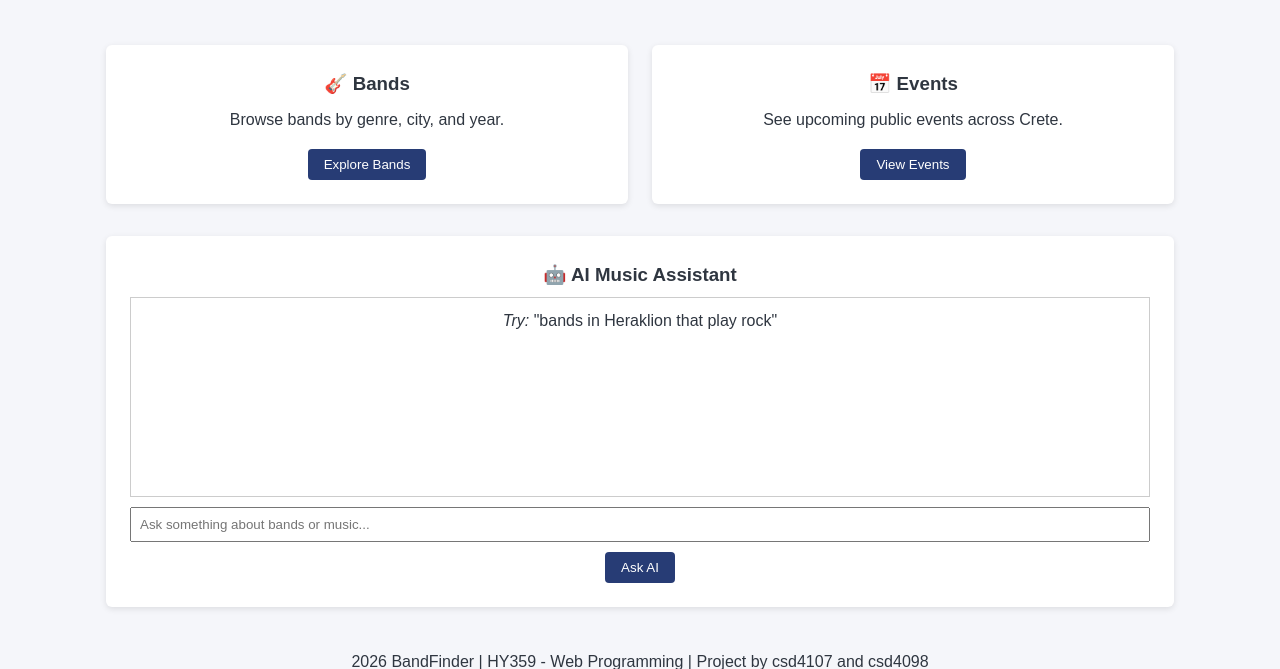
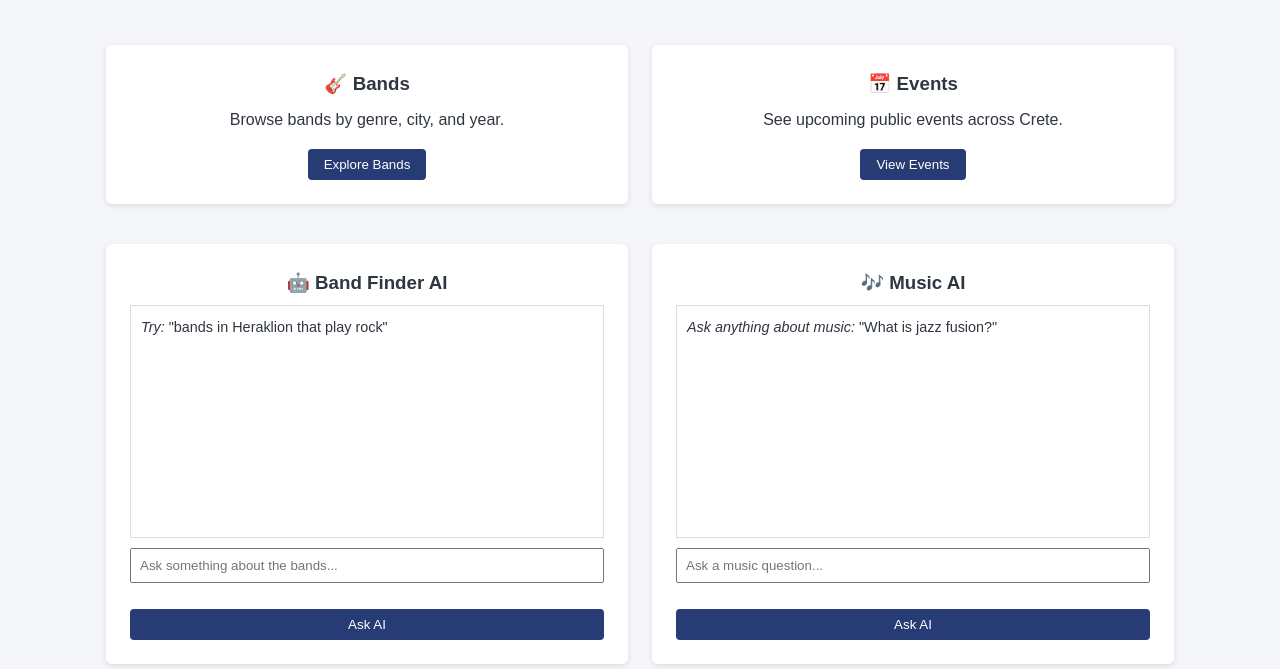
Before and after one commit to MichalisSk/Project_band_finder, a website: page public/main.html in a window 1280 px wide. Shown: the part 203-872 px from the top of the page. Drawn offline with Linux system fonts and the light colour scheme; no server answers.

Commit message:
Added 2nd AI chatbox for music questions

```diff
--- a/public/css/styles.css
+++ b/public/css/styles.css
@@ -18,7 +18,7 @@ a {
   color: inherit;
 }
 
-/* NAVBAR (already used by main.html) */
+/* NAVBAR  */
 .navbar {
   display: flex;
   justify-content: space-between;
@@ -71,6 +71,51 @@ a {
   border-radius: 6px;
   box-shadow: 0 2px 6px rgba(0,0,0,0.1);
   text-align: center;
+}
+
+/* AI CHATBOTS LAYOUT */
+.ai-grid {
+  display: grid;
+  grid-template-columns: repeat(2, 1fr);
+  gap: 1.5rem;
+  margin-top: 2.5rem;
+  max-width: 100%;
+}
+
+/* Same size cards */
+.ai-card {
+  display: flex;
+  flex-direction: column;
+  height: 420px; /* 🔑 control total size */
+}
+
+/* Chat output box */
+.chat-box {
+  flex: 1;
+  overflow-y: auto;
+  border: 1px solid #dcdde1;
+  padding: 10px;
+  margin-bottom: 10px;
+  text-align: left;
+  font-size: 0.9rem;
+}
+
+/* Inputs */
+.chat-input {
+  width: 100%;
+  padding: 8px;
+  margin-bottom: 10px;
+}
+
+/* Mobile responsiveness */
+@media (max-width: 768px) {
+  .ai-grid {
+    grid-template-columns: 1fr;
+  }
+
+  .ai-card {
+    height: 380px;
+  }
 }
 
 .card h3 {
@@ -397,3 +442,8 @@ body h2 {
 .footer-links a {
   color: inherit;
 }
+
+#fire{
+  font-weight: bold;
+  color:#c23616
+}
--- a/public/js/ai.js
+++ b/public/js/ai.js
@@ -38,3 +38,33 @@ function sendAIQuery() {
       output.innerHTML += `<p style="color:red;">AI error</p>`;
     });
 }
+
+function sendMusicChat() {
+  const input = document.getElementById("musicChatInput");
+  const output = document.getElementById("musicChatOutput");
+
+  const question = input.value.trim();
+  if (!question) return;
+
+  output.innerHTML += `<p><strong>You:</strong> ${question}</p>`;
+  input.value = "";
+
+  fetch('/ai/music-chat', {
+    method: 'POST',
+    headers: { 'Content-Type': 'application/json' },
+    body: JSON.stringify({ question })
+  })
+    .then(res => res.json())
+    .then(data => {
+      if (data.error) {
+        output.innerHTML += `<p style="color:red;">${data.error}</p>`;
+        return;
+      }
+
+      output.innerHTML += `<p><strong>AI:</strong> ${data.answer}</p>`;
+      output.scrollTop = output.scrollHeight;
+    })
+    .catch(() => {
+      output.innerHTML += `<p style="color:red;">AI error</p>`;
+    });
+}
--- a/public/main.html
+++ b/public/main.html
@@ -42,24 +42,42 @@
 
     </section>
 
-    <section class="card" style="margin-top: 2rem;">
-      <h3>🤖 AI Music Assistant</h3>
+    <section class="ai-grid">
 
-    <div id="chatOutput"
-      style="height: 200px; overflow-y: auto; border: 1px solid #ccc; padding: 10px; margin-bottom: 10px;">
+  <section class="card ai-card">
+    <h3>🤖 Band Finder AI</h3>
+
+    <div id="chatOutput" class="chat-box">
       <p><em>Try:</em> "bands in Heraklion that play rock"</p>
     </div>
 
     <input
       type="text"
       id="chatInput"
-      placeholder="Ask something about bands or music..."
-      style="width: 100%; padding: 8px;">
+      placeholder="Ask something about the bands..."
+      class="chat-input">
 
-    <button style="margin-top: 10px;" onclick="sendAIQuery()">
-      Ask AI
-    </button>
+    <button onclick="sendAIQuery()">Ask AI</button>
+  </section>
+
+  <section class="card ai-card">
+    <h3>🎶 Music AI</h3>
+
+    <div id="musicChatOutput" class="chat-box">
+      <p><em>Ask anything about music:</em> "What is jazz fusion?"</p>
+    </div>
+
+    <input
+      type="text"
+      id="musicChatInput"
+      placeholder="Ask a music question..."
+      class="chat-input">
+
+    <button onclick="sendMusicChat()">Ask AI</button>
+  </section>
+
 </section>
+
 
   </main>
 
@@ -69,7 +87,7 @@
       <a href="https://www.facebook.com" target="_blank" aria-label="Facebook">
         <img src="images/facebook.png" alt="Facebook">
       </a>
-
+      <a href="https://civilprotection.gov.gr/xartis" id="fire"> | Fire Prediction | </a>
       <a href="https://x.com" target="_blank" aria-label="X">
         <img src="images/x.png" alt="X">
       </a>
```
Also changed, not shown: app.js (+54 -0 lines), 1 other file.
